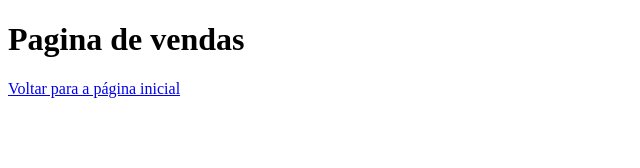
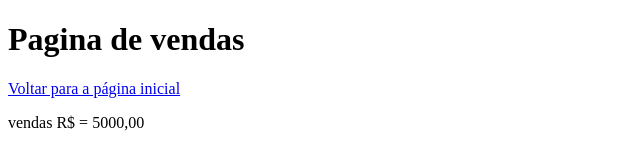
Before and after one commit to Wagner-Amadeus/aulagithub, a plain HTML site: page vendas.html in a window 1280 px wide. Shown: the whole page, without its empty margins (0-640 px from the left). Drawn offline with Linux system fonts and the light colour scheme.

Commit message:
Acrescentado valor das vendas

```diff
--- a/vendas.html
+++ b/vendas.html
@@ -9,5 +9,6 @@
 <body>
     <h1> Pagina de vendas </h1>
     <a href="index.html"> Voltar para a página inicial</a>
+    <p> vendas R$ = 5000,00</p>
 </body>
 </html>
```
